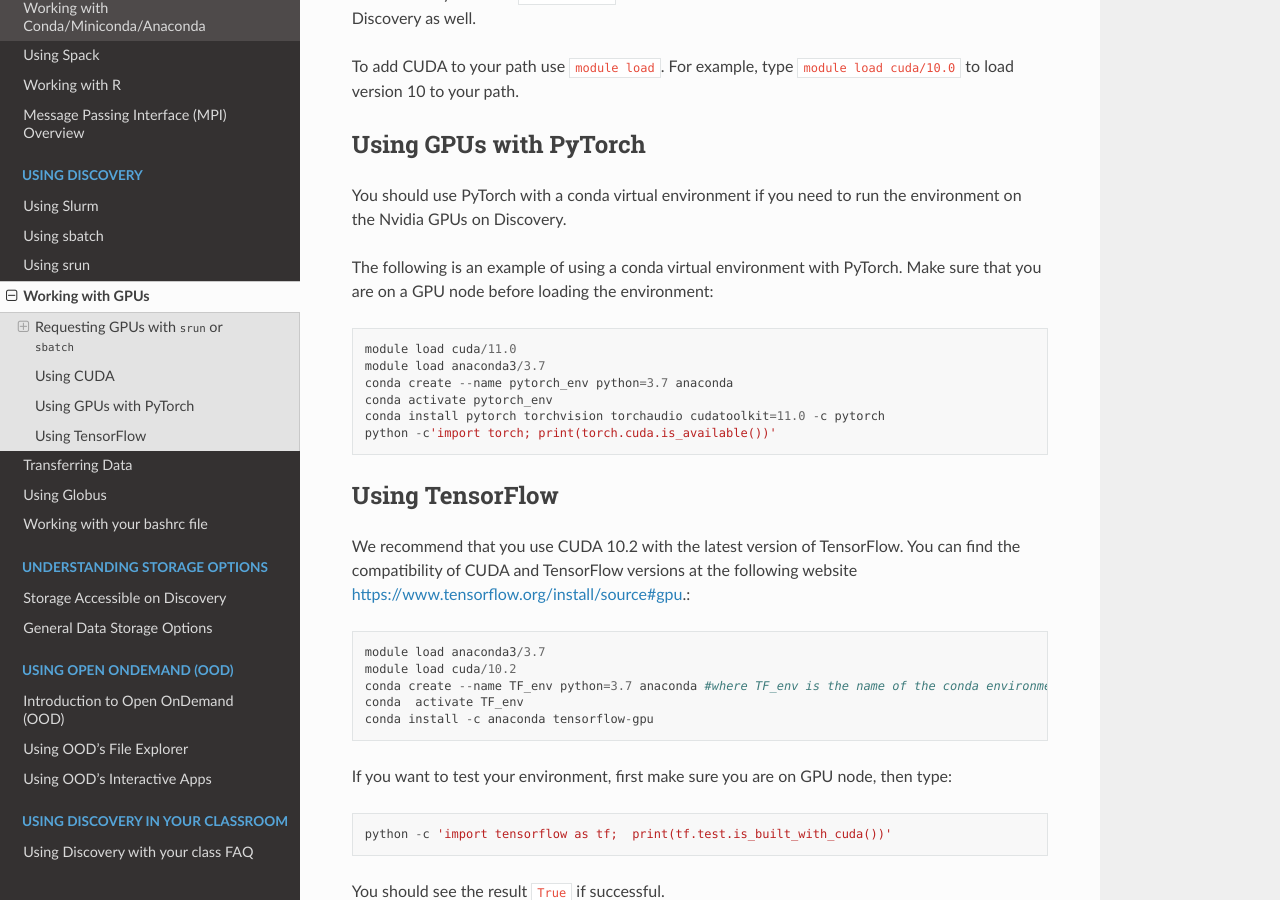
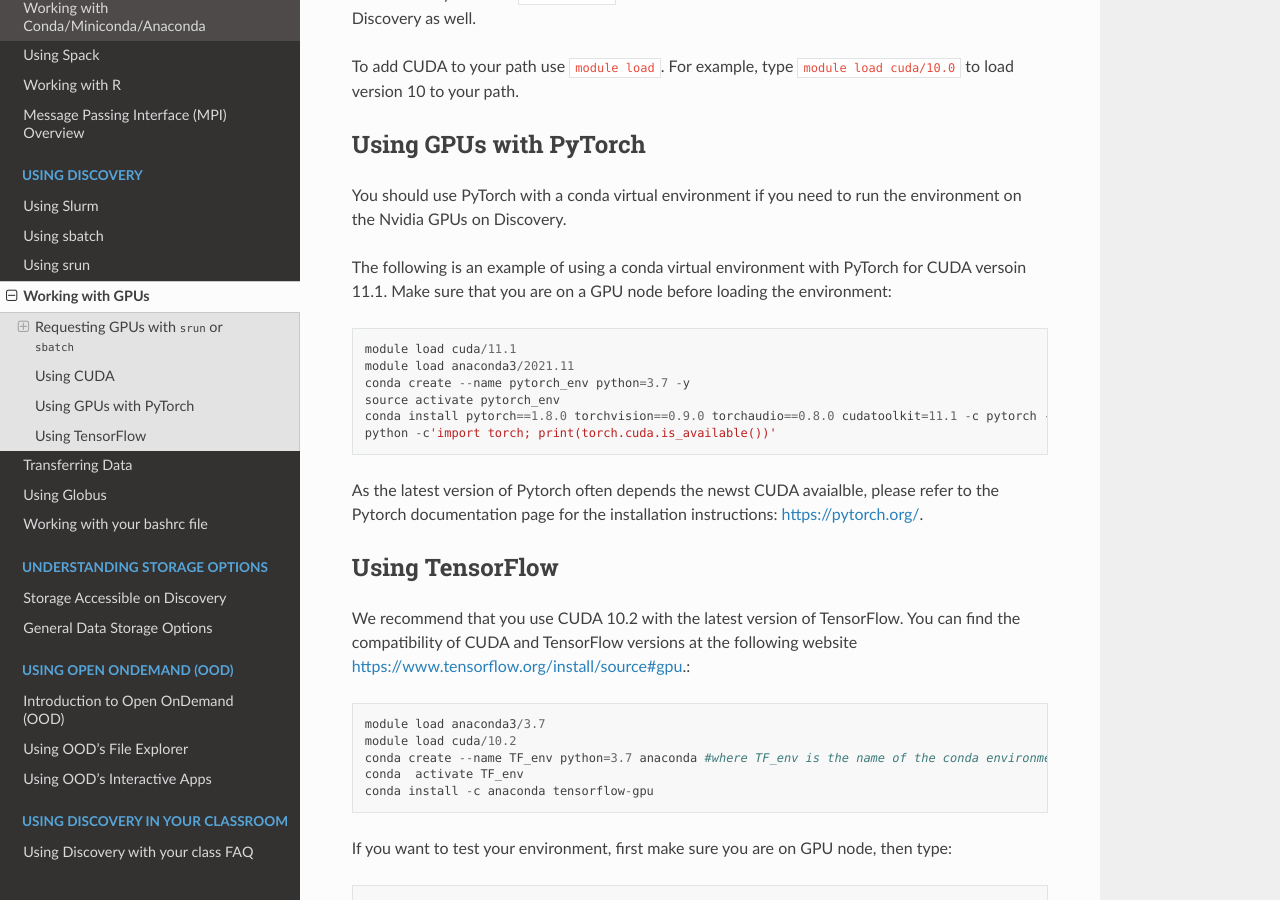
Before and after one commit to northeastern-rc/rc-public-documentation, a Sphinx documentation site: the page built from docs/source/using-discovery/workingwithgpu.rst, in a window 1280 px wide and 900 px high, scrolled down 1963 px. Built offline with Sphinx 7.4.7 and the Read the Docs theme 2.0.0, drawn with Linux system fonts in a browser that asks for light colours.

Commit message:
updated Pytorch instructions to include specific instructions to install with cuda 11.1 as an example, and refered to the Pytorch documentation page for installation of the latest version. Change was made under the Using Discovery section in the Working with-GPUs part.

```diff
--- a/docs/source/using-discovery/workingwithgpu.rst
+++ b/docs/source/using-discovery/workingwithgpu.rst
@@ -123,14 +123,16 @@
 ========================
 You should use PyTorch with a conda virtual environment if you need to run the environment on the Nvidia GPUs on Discovery.
 
-The following is an example of using a conda virtual environment with PyTorch. Make sure that you are on a GPU node before loading the environment::
+The following is an example of using a conda virtual environment with PyTorch for CUDA versoin 11.1. Make sure that you are on a GPU node before loading the environment::
 
-  module load cuda/11.0
-  module load anaconda3/3.7
-  conda create --name pytorch_env python=3.7 anaconda
-  conda activate pytorch_env
-  conda install pytorch torchvision torchaudio cudatoolkit=11.0 -c pytorch
+  module load cuda/11.1
+  module load anaconda3/2021.11
+  conda create --name pytorch_env python=3.7 -y
+  source activate pytorch_env
+  conda install pytorch==1.8.0 torchvision==0.9.0 torchaudio==0.8.0 cudatoolkit=11.1 -c pytorch -c conda-forge -y
   python -c'import torch; print(torch.cuda.is_available())'
+
+As the latest version of Pytorch often depends the newst CUDA avaialble, please refer to the Pytorch documentation page for the installation instructions: https://pytorch.org/.
 
 Using TensorFlow
 ================
```
